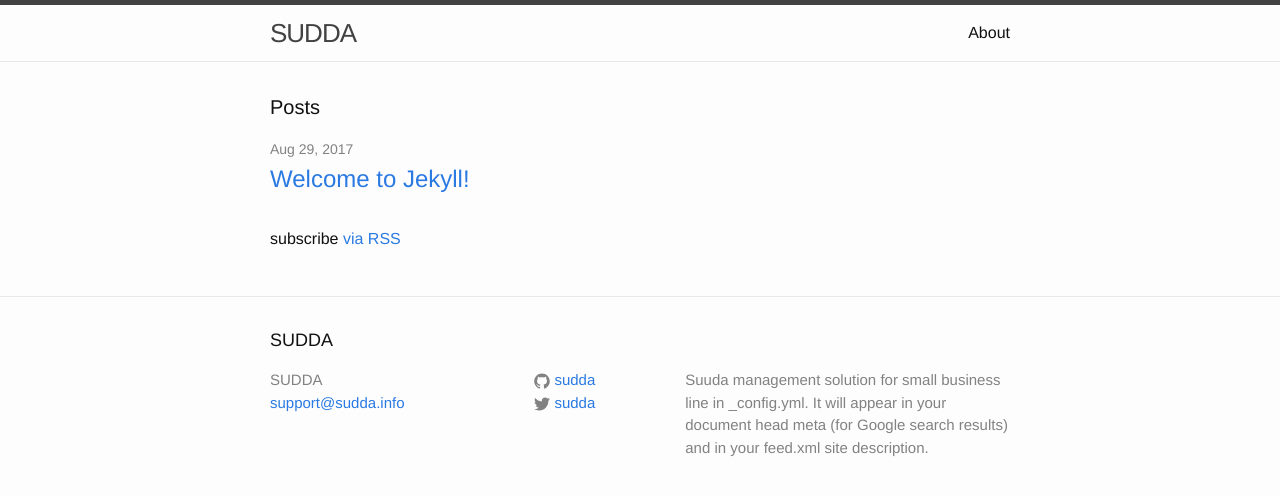
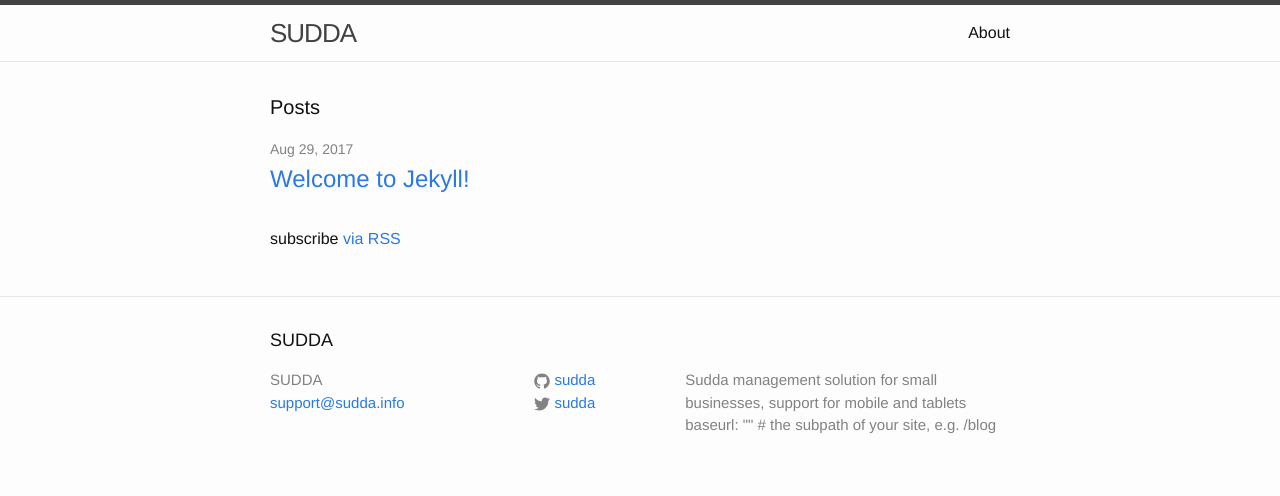
Before and after one commit to leo300/leo300.github.io, a Jekyll site: the page built from index.html, in a window 1280 px wide. Shown: the top 496 px of the page. Built offline with Jekyll 4.4.1, drawn with Linux system fonts in a browser that asks for light colours.

Commit message:
Update _config.yml

```diff
--- a/_config.yml
+++ b/_config.yml
@@ -9,10 +9,8 @@
 title: SUDDA
 email: support@sudda.info
 description: > # this means to ignore newlines until "baseurl:"
-  Suuda management solution for small business
-  line in _config.yml. It will appear in your document head meta (for
-  Google search results) and in your feed.xml site description.
-baseurl: "" # the subpath of your site, e.g. /blog
+  Sudda management solution for small businesses, support for mobile and tablets
+  baseurl: "" # the subpath of your site, e.g. /blog
 url: "http://sudda.info" # the base hostname & protocol for your site
 twitter_username: sudda
 github_username:  sudda
```
